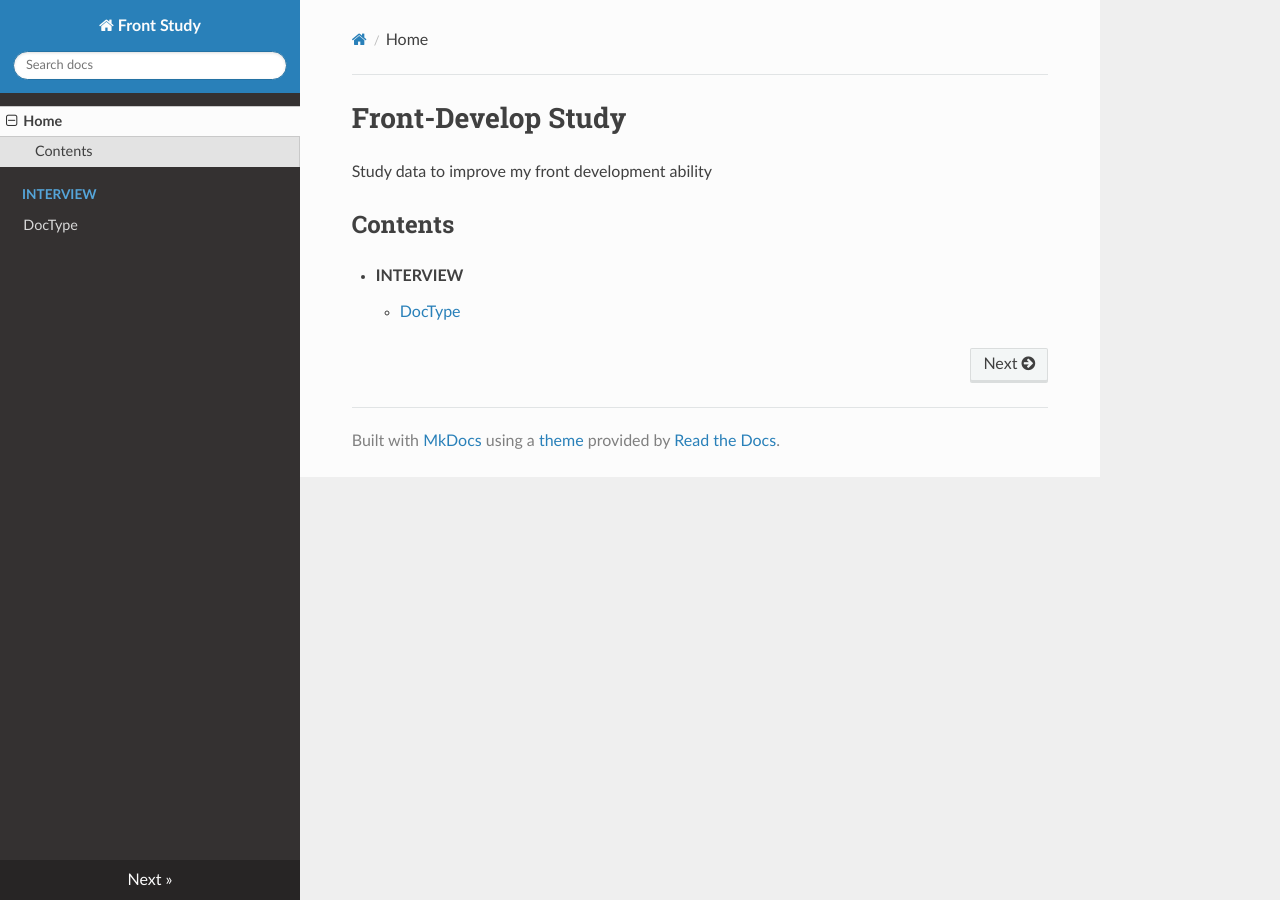
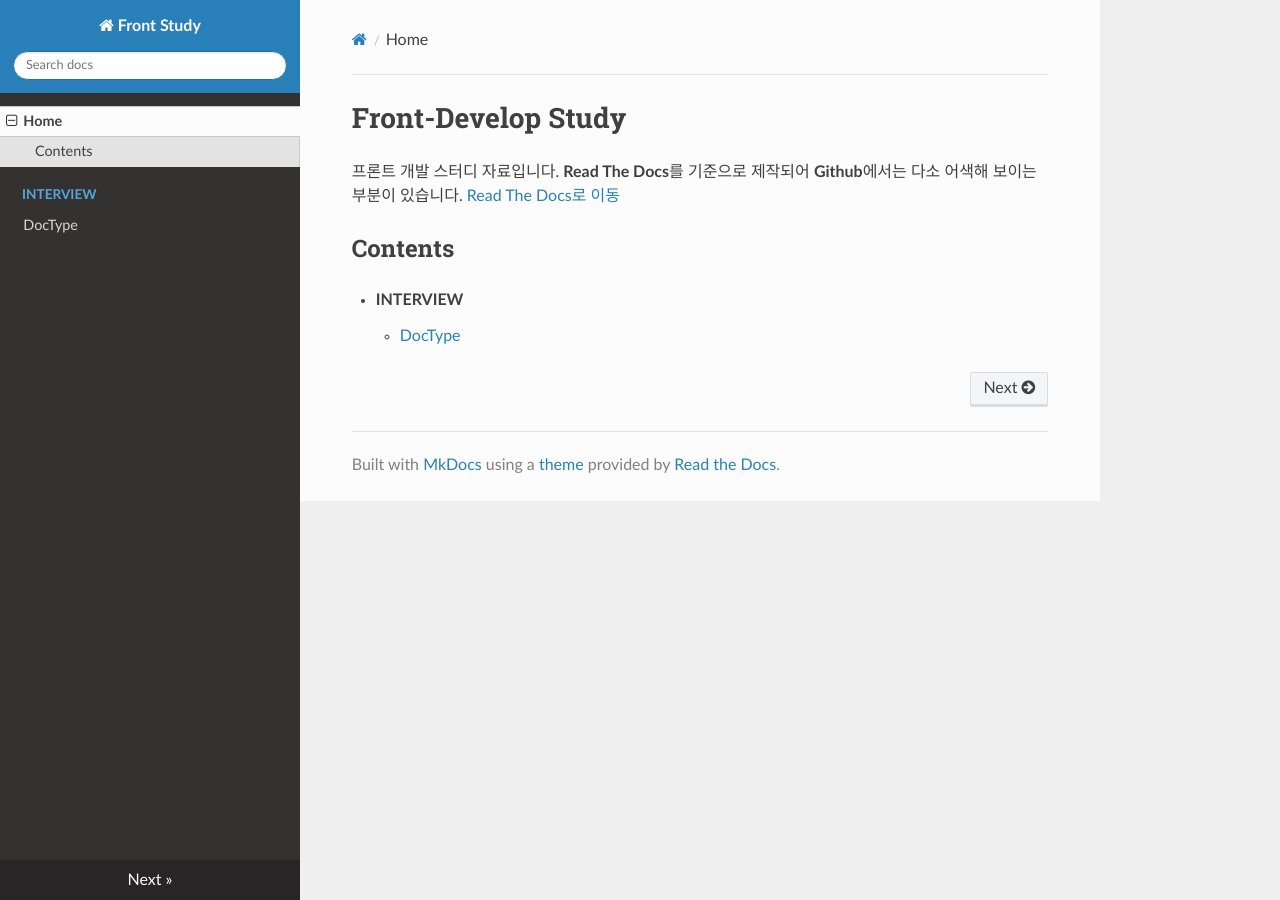
Before and after one commit to hangem422/study, an MkDocs documentation site: the page built from docs/README.md, in a window 1280 px wide. Built offline with MkDocs 1.6.1, drawn with Linux system fonts in a browser that asks for light colours; nearby versions of some CDN libraries; old or Windows-style settings are respelled for this version of MkDocs.

Commit message:
Modify README to encourage moving in read the docs.

```diff
--- a/docs/README.md
+++ b/docs/README.md
@@ -1,6 +1,7 @@
 # Front-Develop Study
 
-Study data to improve my front development ability
+프론트 개발 스터디 자료입니다. **Read The Docs**를 기준으로 제작되어 **Github**에서는 다소 어색해 보이는 부분이 있습니다.
+[Read The Docs로 이동](https://hangem-study.readthedocs.io/en/latest/)
 
 ## Contents
 
```
